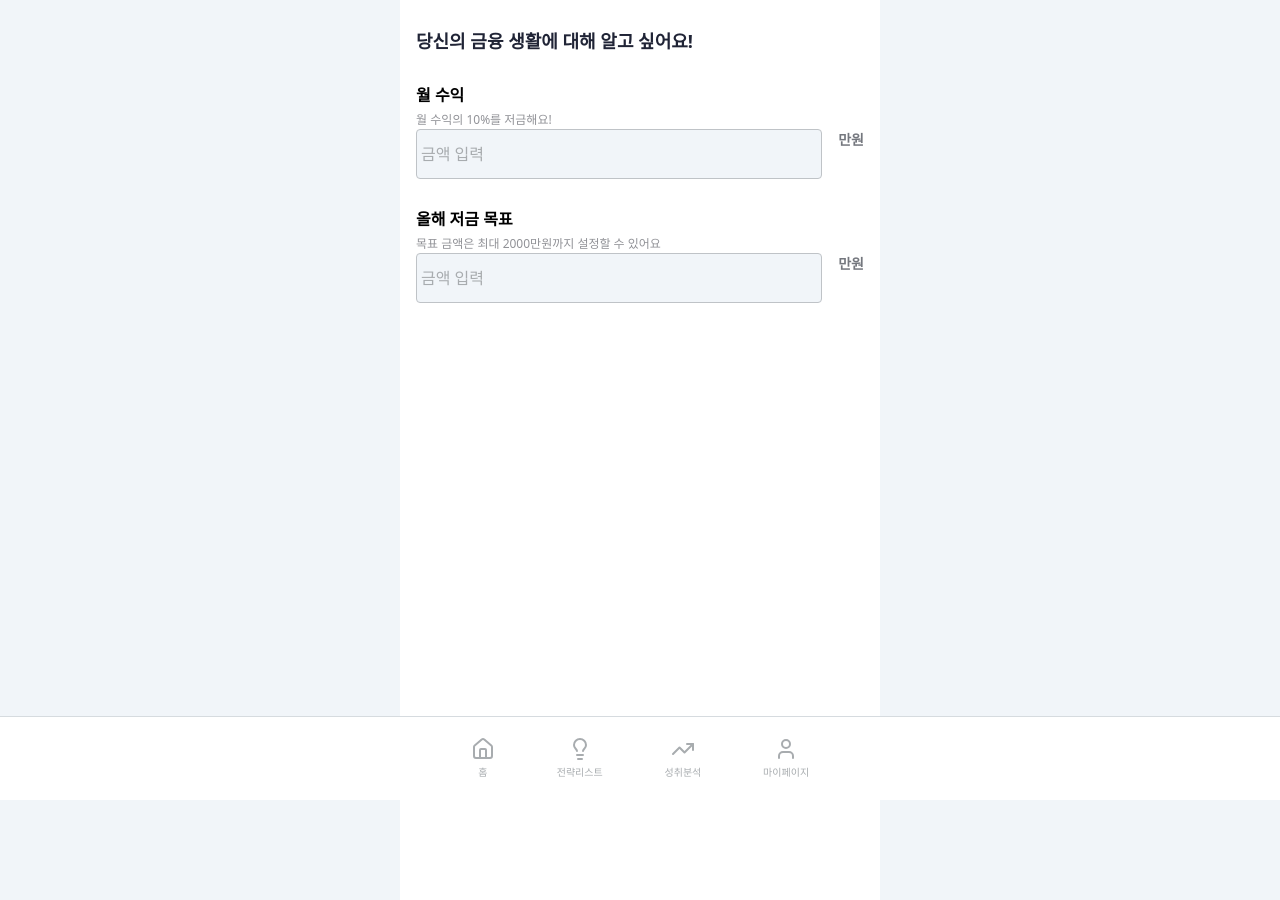
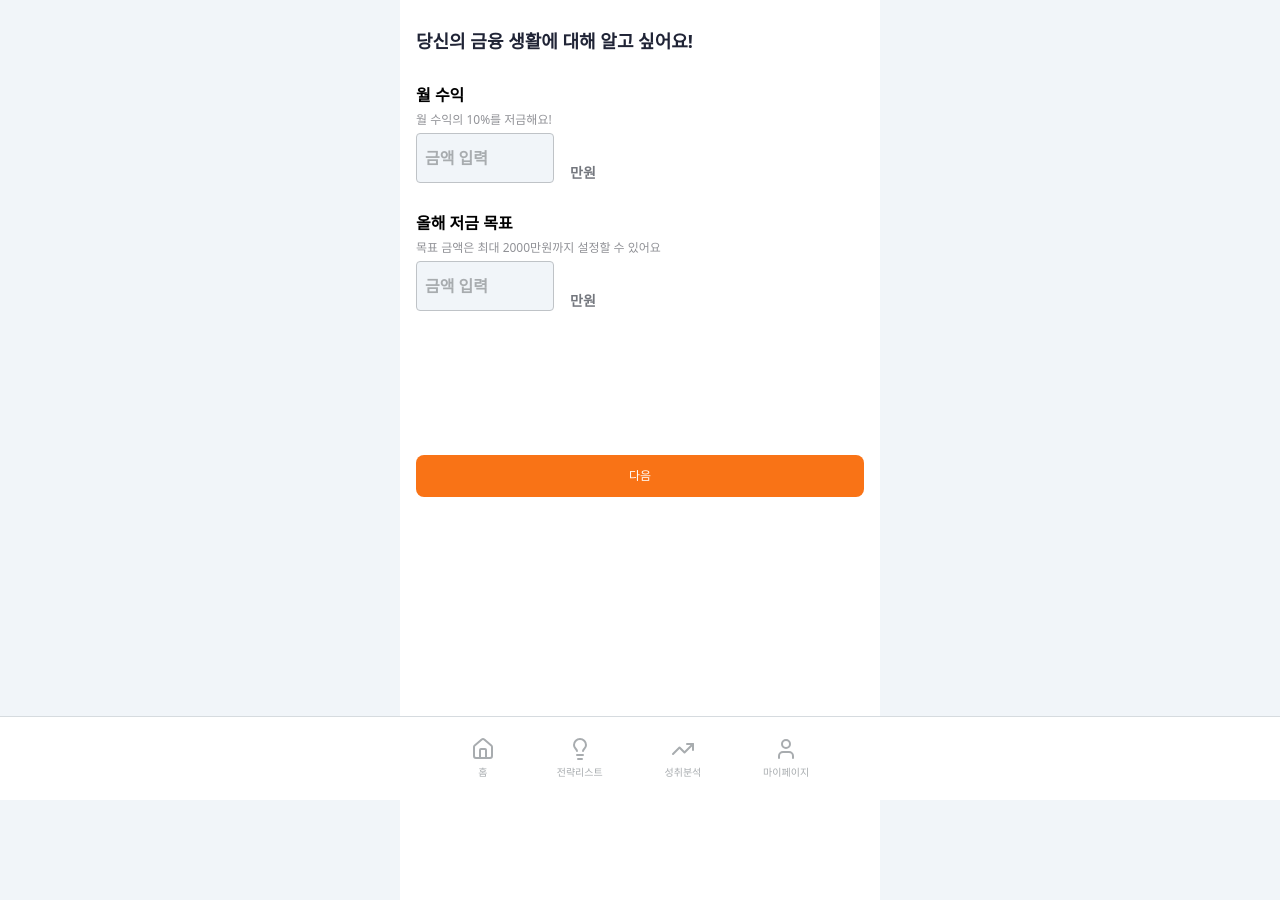
Before and after one commit to 9oormthon-univ/2025_SEASONTHON_TEAM_24_FE, a React (Vite) app: page /goalSetup in a window 1280 px wide. Built offline with nearby package versions, Linux system fonts and the light colour scheme.

Commit message:
Feat: 다음 버튼 추가(동작X)

```diff
--- a/src/shared/components/goal/goalSet.tsx
+++ b/src/shared/components/goal/goalSet.tsx
@@ -1,17 +1,25 @@
-import {useState} from "react";
+import {useState, ChangeEvent} from "react";
 
-const InputField = ({title, desc, value, onChange, hasBorder = false}) => {
+interface InputFieldProps {
+  title: string,
+  desc: string,
+  value: string,
+  onChange: (e: ChangeEvent<HTMLInputElement>) => void;
+  hasBorder?: boolean;
+}
+
+const InputField = ({title, desc, value, onChange, hasBorder = false}: InputFieldProps) => {
   return (
     <div className='mb-28'>
       <h2 className='mb-1 font-bold text-16'>{title}</h2>
-      <p className='font-medium text-gray-500 text-12'>{desc}</p>
-      <div className='flex'>
+      <p className='mb-1 font-medium text-gray-500 text-12'>{desc}</p>
+      <div className='flex items-end'>
         <input
           type="text"
           value={value}
           onChange={onChange}
-          className={`flex-1 px-4 py-3 bg-gray-100 rounded-4 text-base focus:outline-none focus:border-primary-300 ${
-            hasBorder ? 'border-4 border-primary-500' : 'border border-gray-300'
+          className={`w-[138px] px-2 py-3 bg-gray-100 rounded-4 text-16 font-bold focus:outline-none focus:border-primary-300 ${
+            hasBorder ? 'border-2 border-primary-500' : 'border border-gray-300'
           } `}
           placeholder='금액 입력'
         />
@@ -47,8 +55,14 @@ function goalSet(){
         title="올해 저금 목표"
         desc="목표 금액은 최대 2000만원까지 설정할 수 있어요"
         value={savingGoal}
-        onChange={(e) => setMonthlyIncome(e.target.value)}
+        onChange={(e) => setSavingGoal(e.target.value)}
       />
+      <div>
+        <button
+          onClick={handleNext}
+          className="w-full py-3 font-medium text-white transition-colors bg-orange-500 mt-[116px] text-12 rounded-8"
+        >다음</button>
+      </div>
     </div>
   )
 }
```
